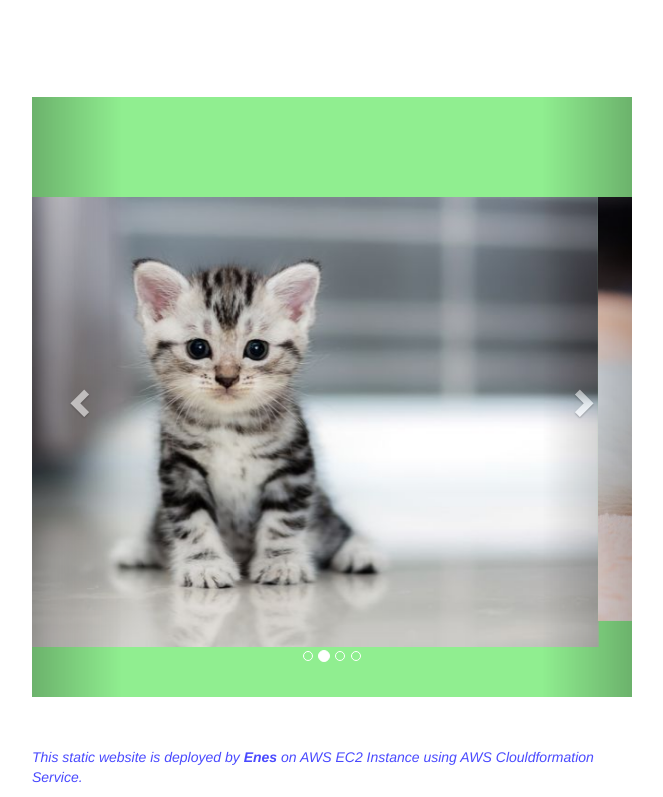
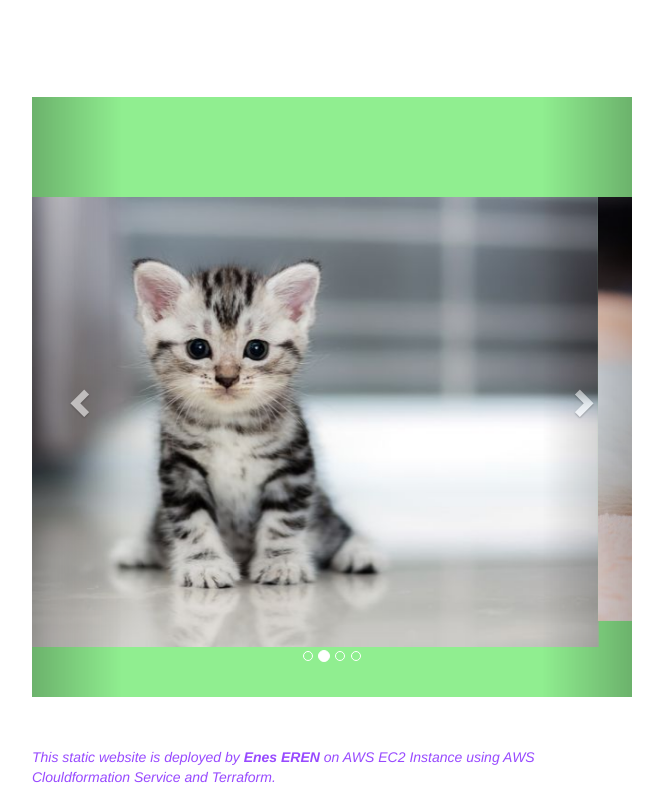
Before and after one commit to eneseren25/Terraform-Kittens-Carousel-Project, a plain HTML site: page static-web/index.html in a window 1280 px wide. Shown: the part 486-1283 px from the top of the page, without its empty margins (308-971 px from the left). Drawn offline with nearby package versions, Linux system fonts and the light colour scheme.

Commit message:
Last change have been added

```diff
--- a/static-web/index.html
+++ b/static-web/index.html
@@ -29,7 +29,7 @@
     }
 
     .footnote {
-      color: rgba(0, 0, 255, 0.712);
+      color: rgba(111, 0, 255, 0.712);
     }
 
     .carousel {
@@ -84,8 +84,8 @@
   </div>
 
 
-  <p class="footnote"><i>This static website is deployed by <b> Enes </b> on AWS EC2 Instance using AWS
-      Clouldformation Service.</i></p>
+  <p class="footnote"><i>This static website is deployed by <b> Enes EREN </b> on AWS EC2 Instance using AWS
+      Clouldformation Service and Terraform. </i></p>
 </body>
 
 </html>
```
Also changed, not shown: 1 other file.
